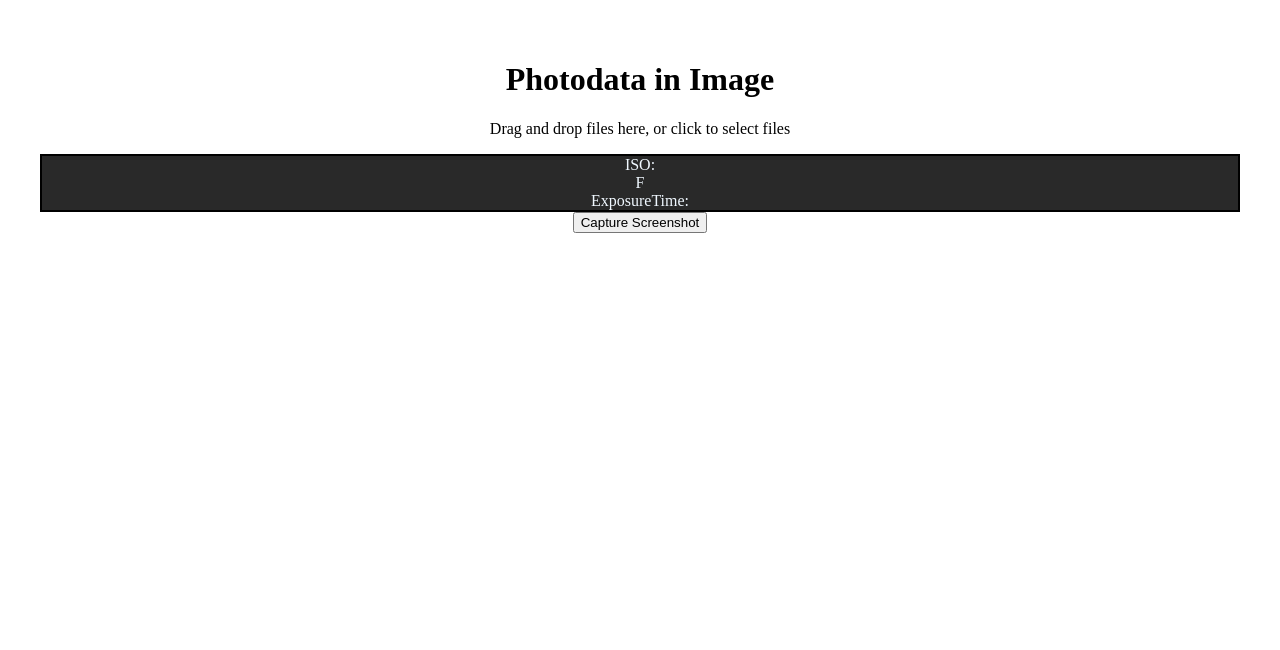
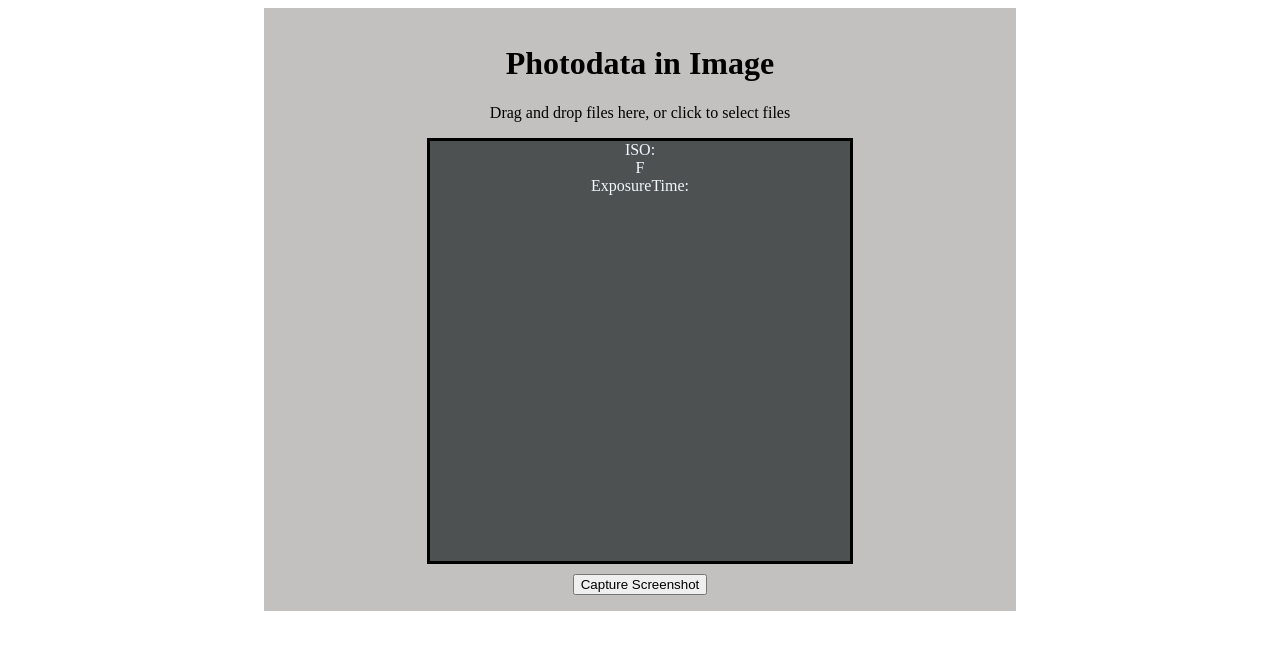
Before and after one commit to Hrinyov/phdata, a React (Vite) app: page / in a window 1280 px wide. Shown: the top 650 px of the page. Built offline with nearby package versions, Linux system fonts and the light colour scheme.

Commit message:
add some style

```diff
--- a/src/App.css
+++ b/src/App.css
@@ -1,11 +1,28 @@
 #root {
-  max-width: 1280px;
+  max-width: 720px;
   margin: 0 auto;
-  padding: 2rem;
+  padding: 1rem;
   text-align: center;
+  background-color: #c3c0c0;
 }
 .info {
-  border: 2px solid black;
-  background-color: #292929;
+  border: 3px solid black;
+  background-color: #4e5152;
   color: aliceblue;
+  width: 420px;
+  height: 420px;
+  text-align: center;
+  display: inline-block;
+  margin-bottom: 10px;
 }
+.item {
+  font-size: 24px;
+  margin: 24px;
+  justify-content: center;
+}
+.uploader {
+  border: 1px dashed black;
+  margin-bottom: 20px;
+  background-color: #ffffff96;
+  cursor: pointer;
+}
```
